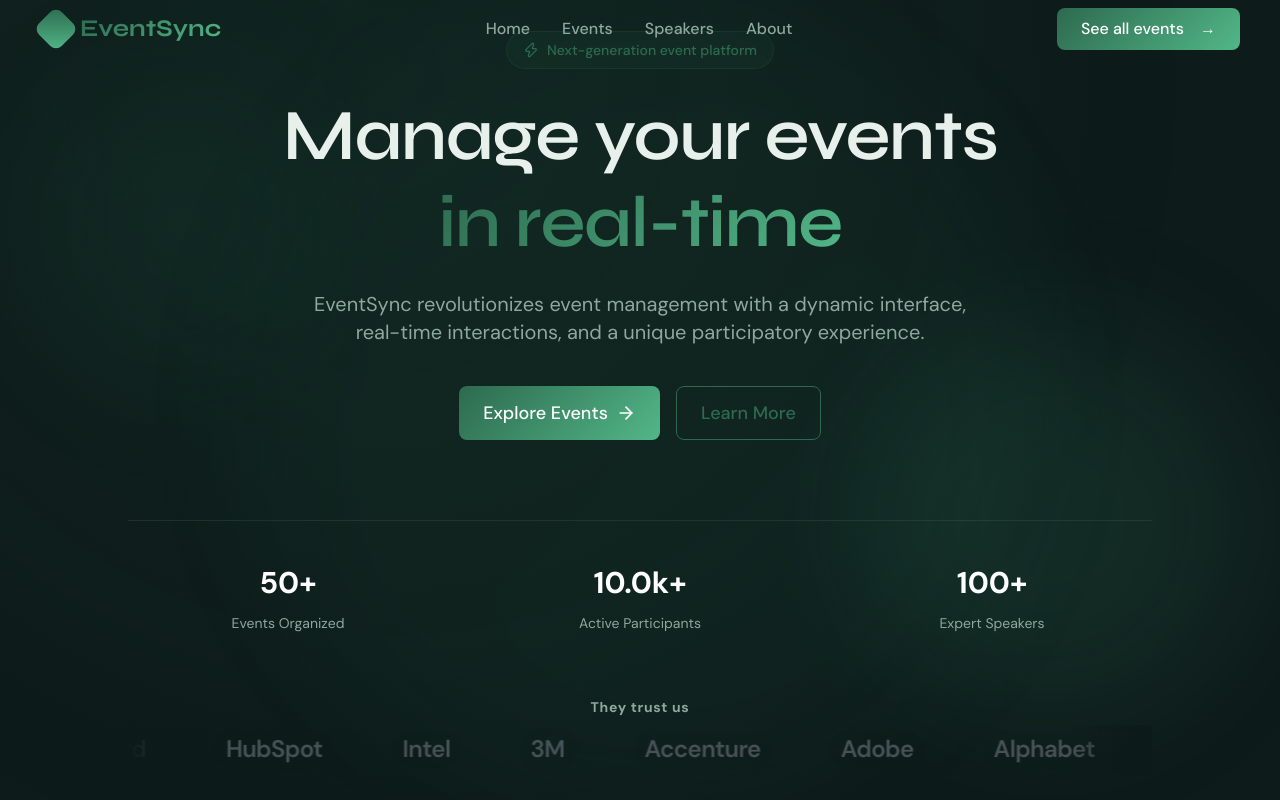
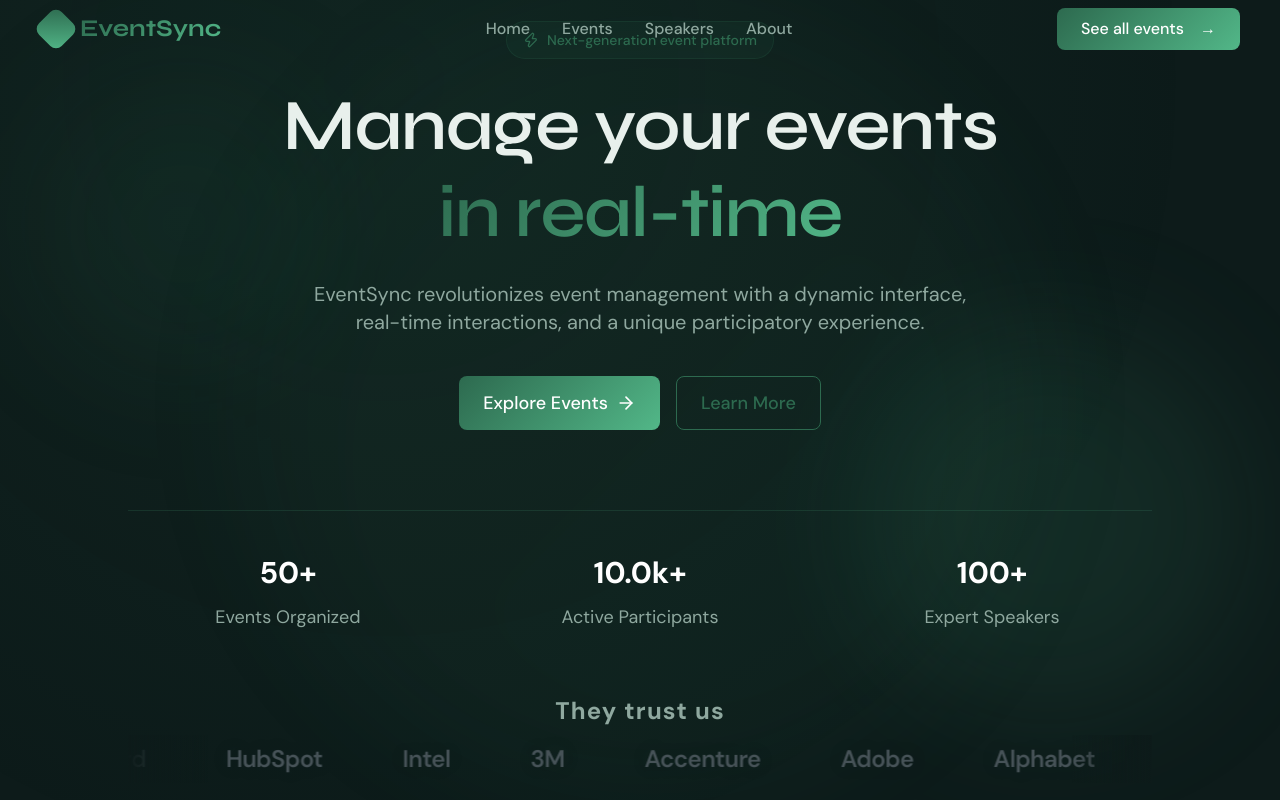
Before and after one commit to FullStack-Collective/event-sync-frontend, a Next.js app: page / in a window 1280 px wide. Shown: the top 800 px of the page. Built offline with nearby package versions, Linux system fonts and the light colour scheme.

Commit message:
feat(public-hero-section): increase the police of each status text

```diff
--- a/src/components/home/sections/HeroSection.tsx
+++ b/src/components/home/sections/HeroSection.tsx
@@ -79,23 +79,23 @@ export function HeroSection() {
           <div className="grid grid-cols-1 sm:grid-cols-3 gap-8 mt-20 pt-10 border-t border-border animate-fade-up animation-delay-400">
             <div className="text-center">
               <GlowAnimatedCounter targetValue={50} suffix="+" duration={2000} />
-              <div className="text-text-muted text-sm mt-2">Events Organized</div>
+              <div className="text-text-muted text-lg mt-2">Events Organized</div>
             </div>
 
             <div className="text-center">
               <GlowAnimatedCounter targetValue={10000} suffix="k+" duration={2500} />
-              <div className="text-text-muted text-sm mt-2">Active Participants</div>
+              <div className="text-text-muted text-lg mt-2">Active Participants</div>
             </div>
 
             <div className="text-center">
               <GlowAnimatedCounter targetValue={100} suffix="+" duration={2000} />
-              <div className="text-text-muted text-sm mt-2">Expert Speakers</div>
+              <div className="text-text-muted text-lg mt-2">Expert Speakers</div>
             </div>
           </div>
 
           {/* Partners carousel */}
           <div className="mt-16 animate-fade-up animation-delay-500">
-            <p className="text-text-muted text-sm font-bold tracking-wider">
+            <p className="text-text-muted text-2xl font-bold tracking-wider">
               They trust us
             </p>
             <PartnerCarousel />
```
